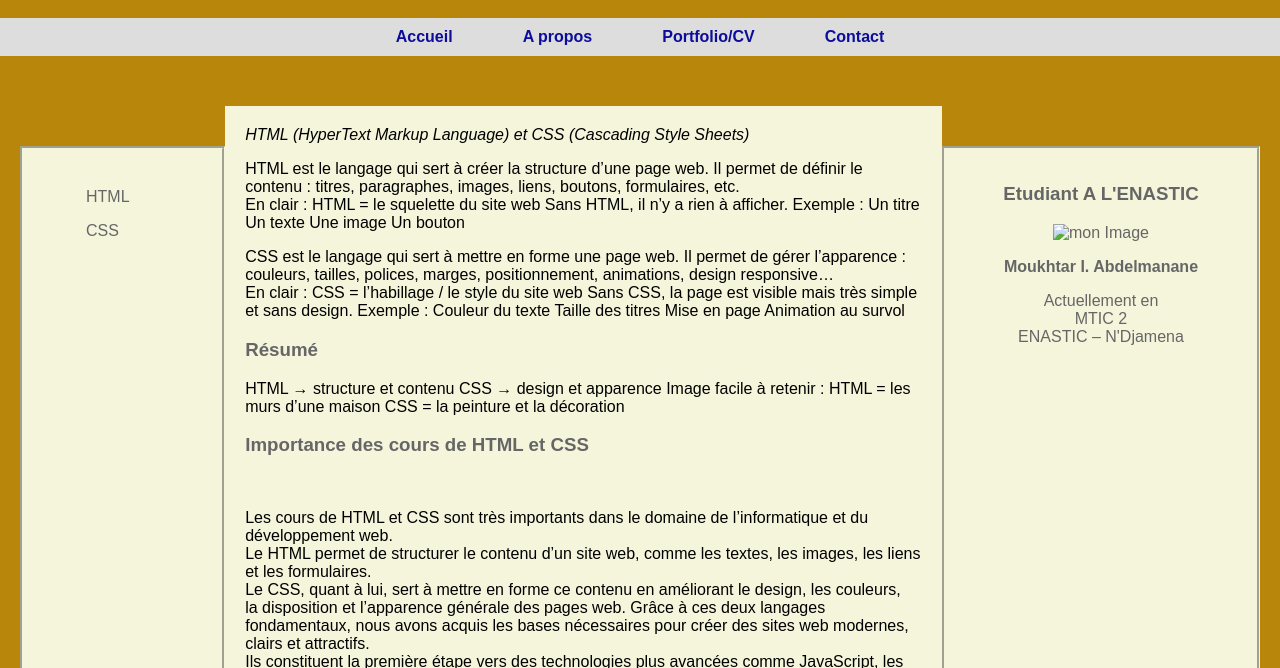
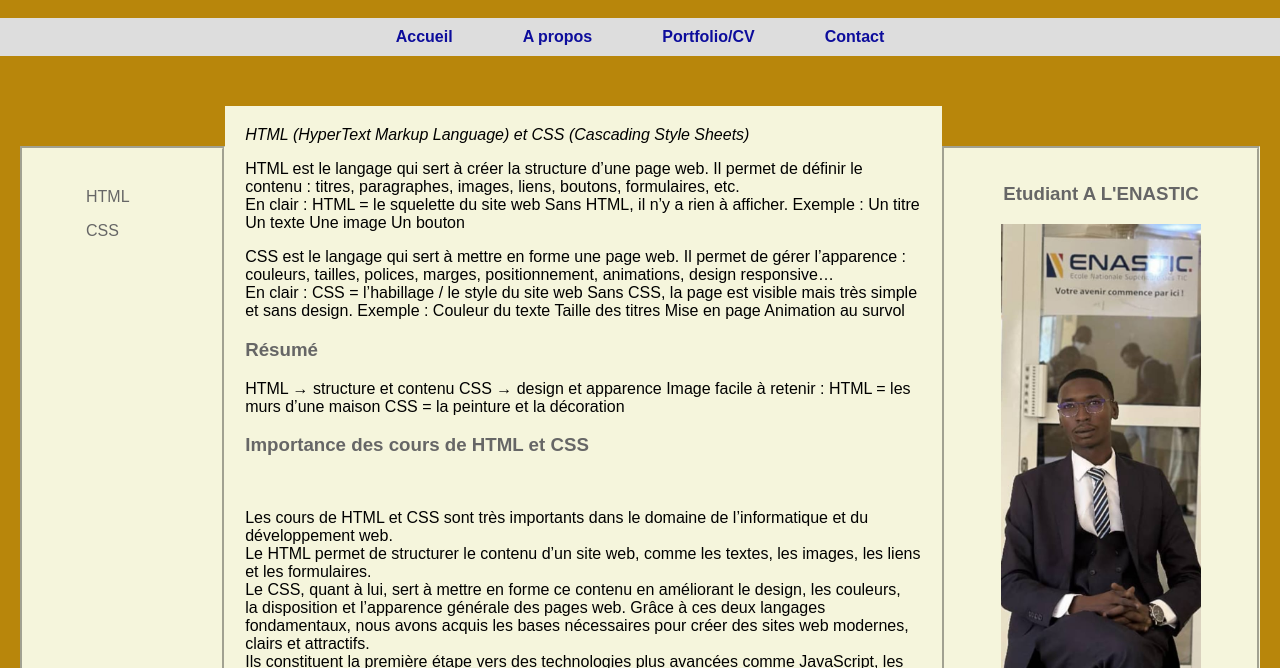
Before and after one commit to moukhtarissaabdelmanane-web/mon-site, a plain HTML site: page index.html in a window 1280 px wide. Shown: the part 132-800 px from the top of the page. Drawn offline with Linux system fonts and the light colour scheme.

Commit message:
Update index.html

```diff
--- a/index.html
+++ b/index.html
@@ -108,7 +108,7 @@ Grâce à ces deux langages fondamentaux, nous avons acquis les bases nécessair
     <!-- Aside droit -->
     <aside class="right">
         <h3>Etudiant A L'ENASTIC</h3>
-        <img src="images/photo.jpg" id="img1" alt="mon Image" width="200px ">
+        <img src="img.png" id="img1" alt="mon Image" width="200px ">
         <p><strong>Moukhtar I. Abdelmanane</strong></p>
         <p>
             Actuellement en <br>
```
